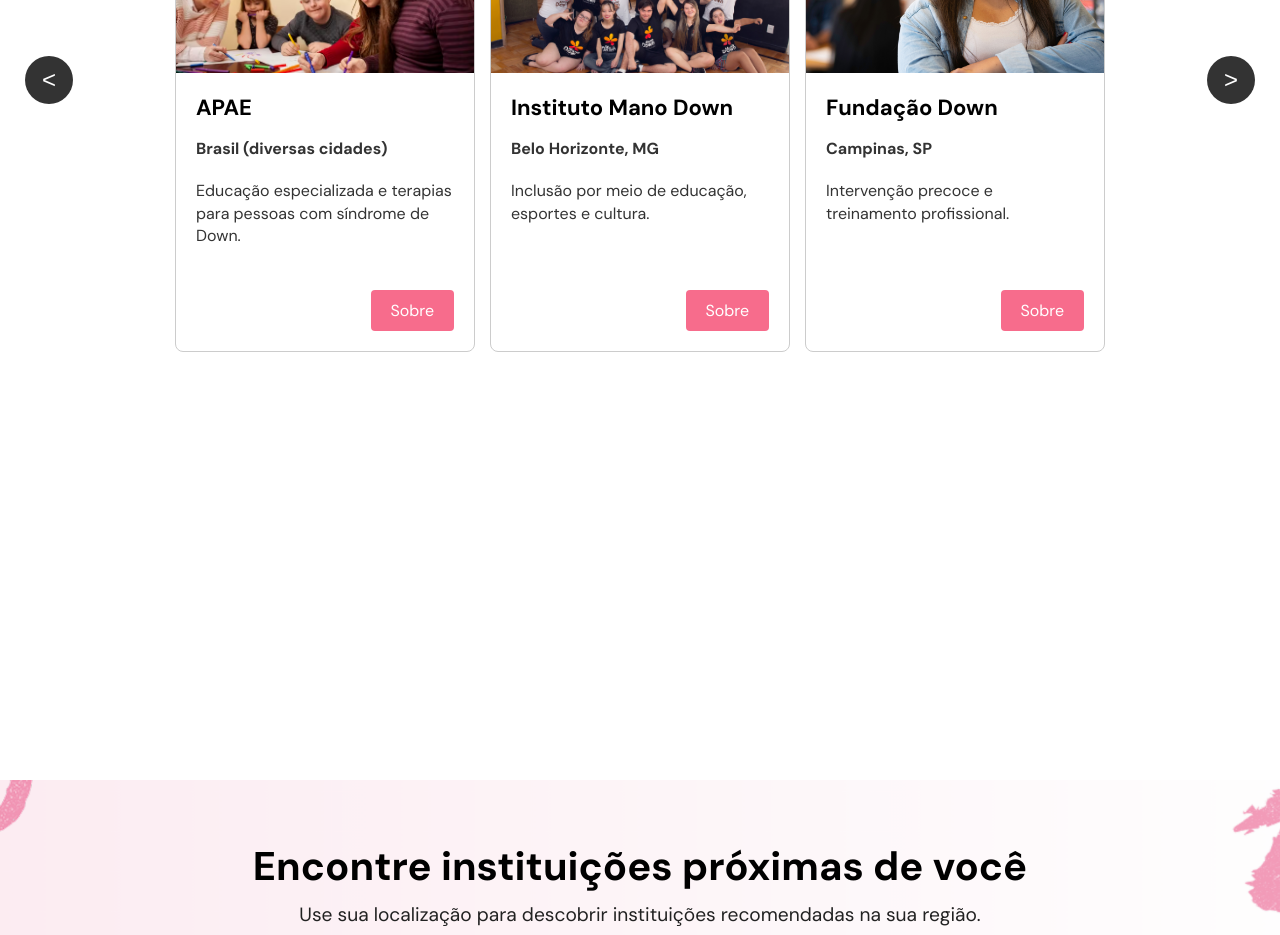
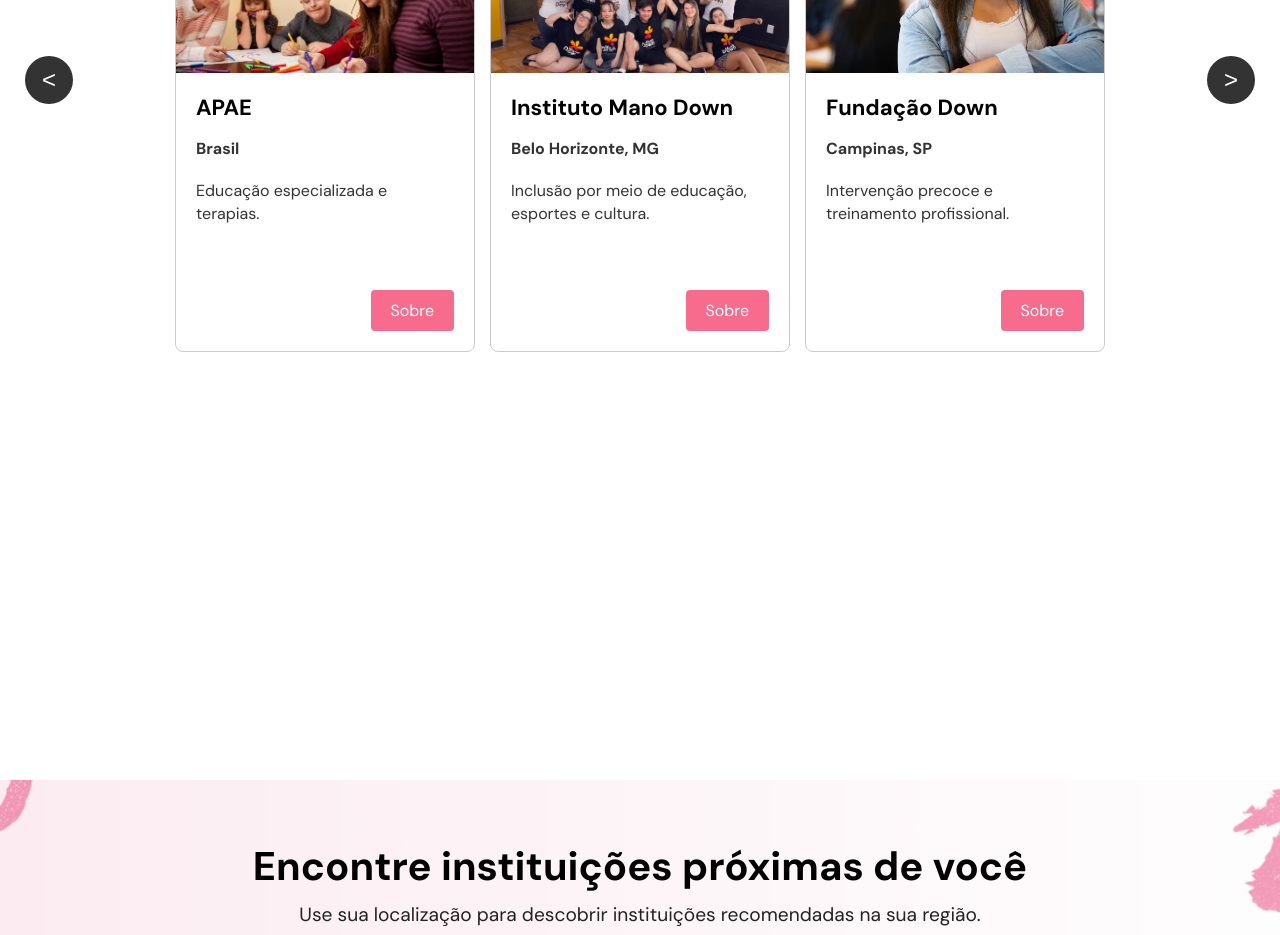
Before and after one commit to LuaPortela/instituicoes-acenis, a React (Vite) app: page / in a window 1280 px wide. Shown: the part 1220-2155 px from the top of the page. Built offline with nearby package versions, Linux system fonts and the light colour scheme.

Commit message:
mudanca card

```diff
--- a/src/assetsinstituicoes/componentes/SlideInstituicoes.jsx
+++ b/src/assetsinstituicoes/componentes/SlideInstituicoes.jsx
@@ -11,9 +11,9 @@
 const instituicoes = [
   {
     nome: 'APAE',
-    localizacao: 'Brasil (diversas cidades)',
+    localizacao: 'Brasil',
     imagem: destaque1,
-    descricao: 'Educação especializada e terapias para pessoas com síndrome de Down.',
+    descricao: 'Educação especializada e terapias.',
     link: 'https://www.apaebrasil.org.br'
   },
   {
```
